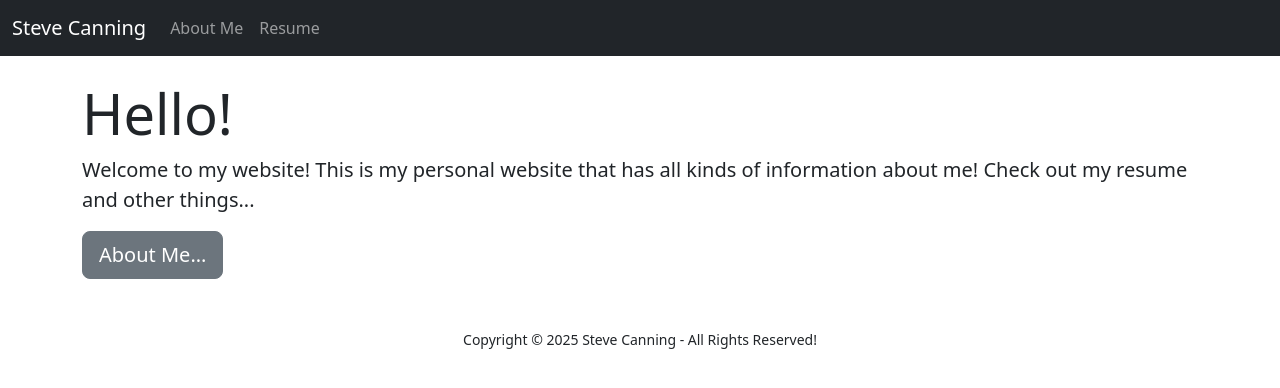
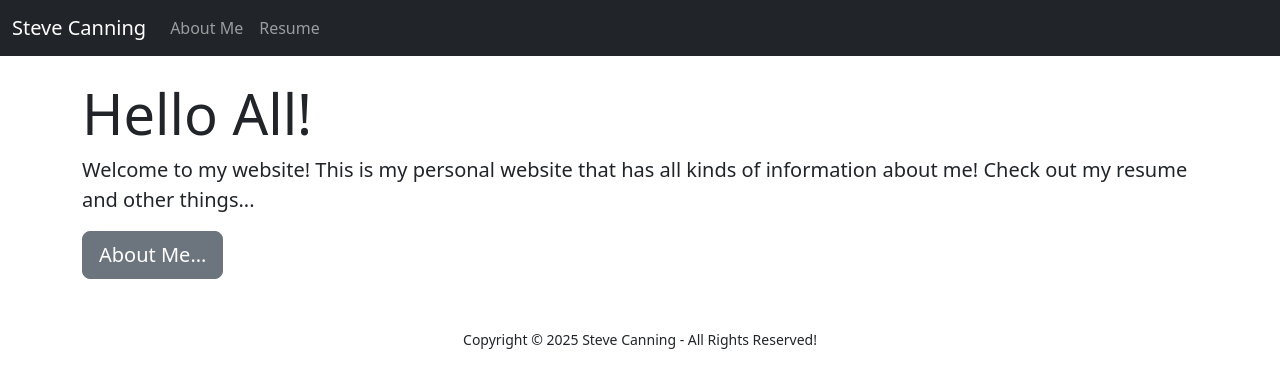
Before and after one commit to scanning44/codemy, a plain HTML site: page index.html in a window 1280 px wide. Drawn offline with nearby package versions, Linux system fonts and the light colour scheme.

Commit message:
Commit  change

```diff
--- a/index.html
+++ b/index.html
@@ -32,7 +32,7 @@
 <br/>
   <div class = "container">
      <div class = "jumbotron">
-     <h1 class="display-4">Hello!</h1>
+     <h1 class="display-4">Hello All!</h1>
      <p class ="lead"> Welcome to my website! This is my personal website
      that has all kinds of information about me! Check out my resume and other things...</p>
 
```
